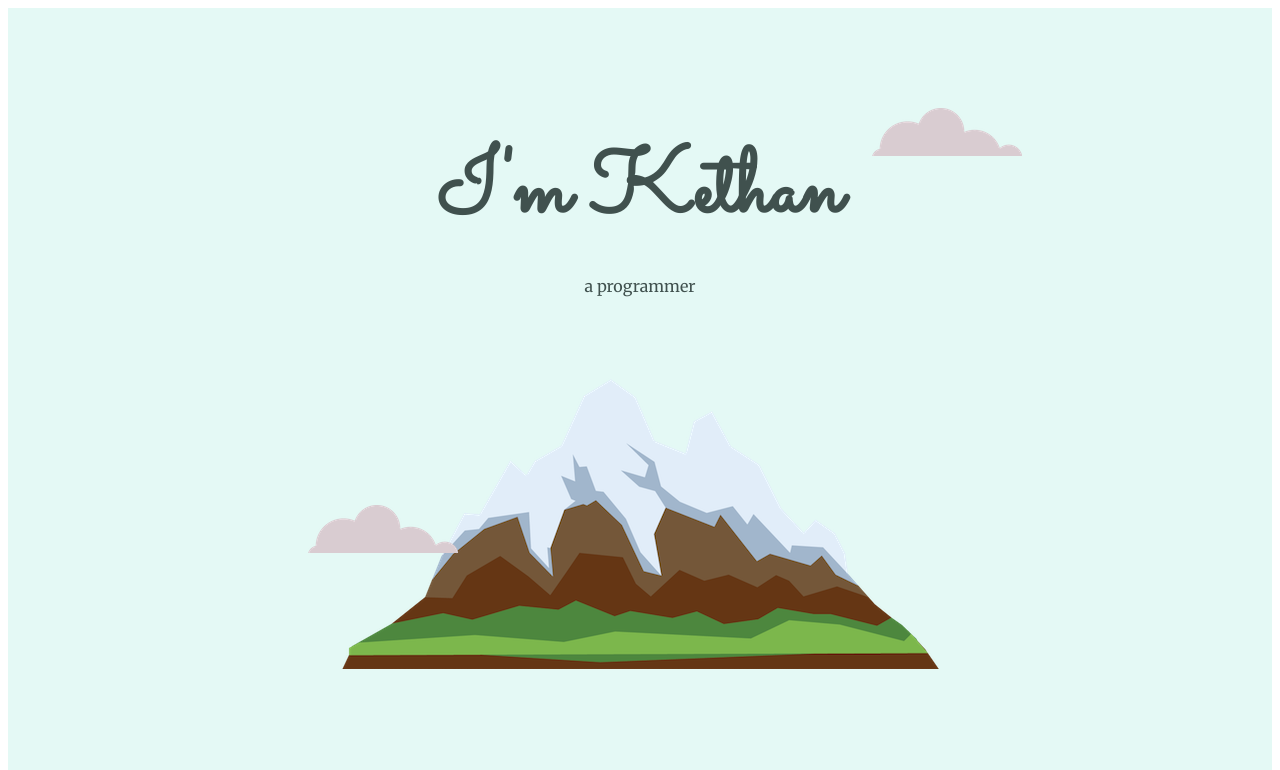
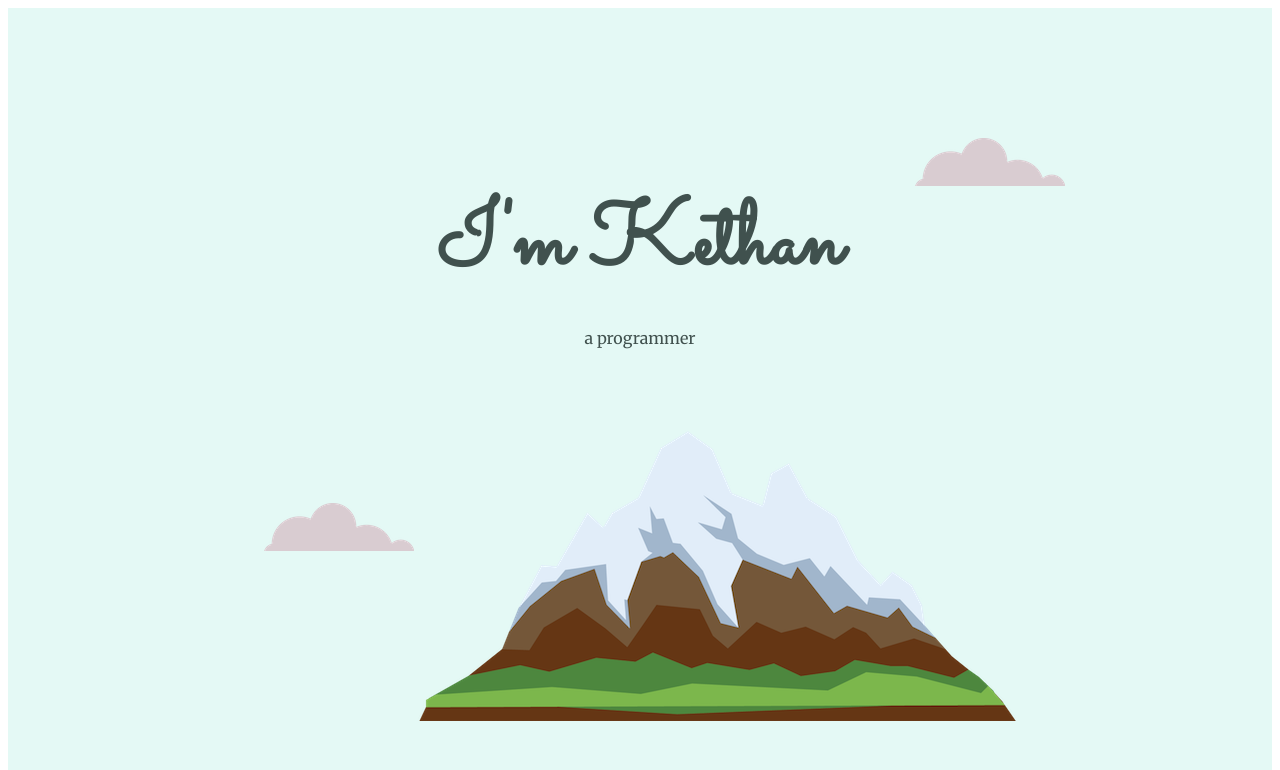
Before and after one commit to kethan039/cv3, a plain HTML site: page index.html in a window 1280 px wide. Shown: the top 770 px of the page. Drawn offline with Linux system fonts and the light colour scheme.

Commit message:
Update styles.css

```diff
--- a/css/styles.css
+++ b/css/styles.css
@@ -52,14 +52,15 @@ a:hover{
 }
 
 .top-cloud{
-  position: absolute;
-  right: 250px;
-  top: 100px;
+  position: relative;
+  right: 0px;
+  left:350px;
+  top: 10px;
+
 }
 .bottom-cloud{
-  position: absolute;
-  left : 300px;
-  bottom: 1500px;
+  position: relative;
+  bottom:170px;
 }
 hr{
   border: dotted #EAF6F6;
```
